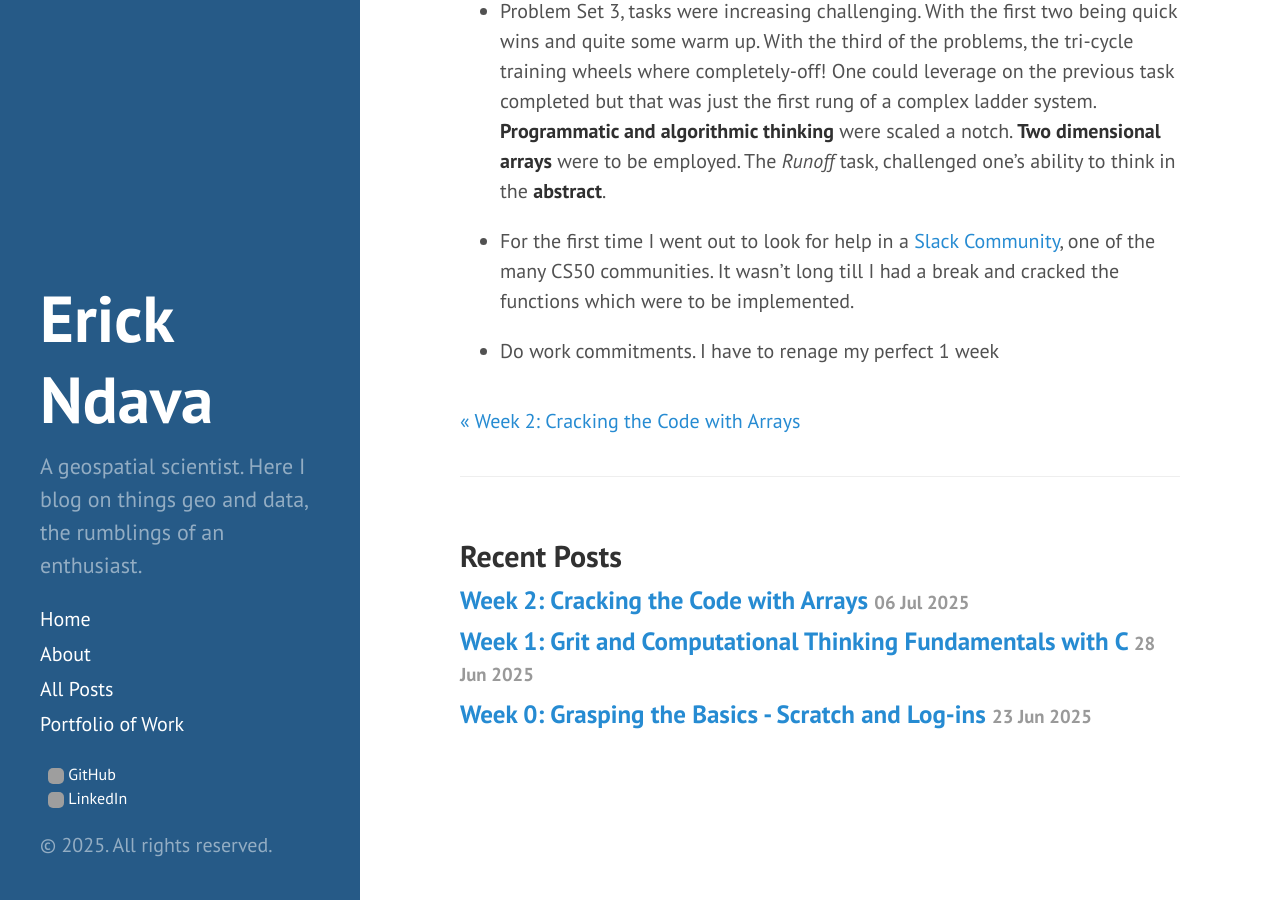
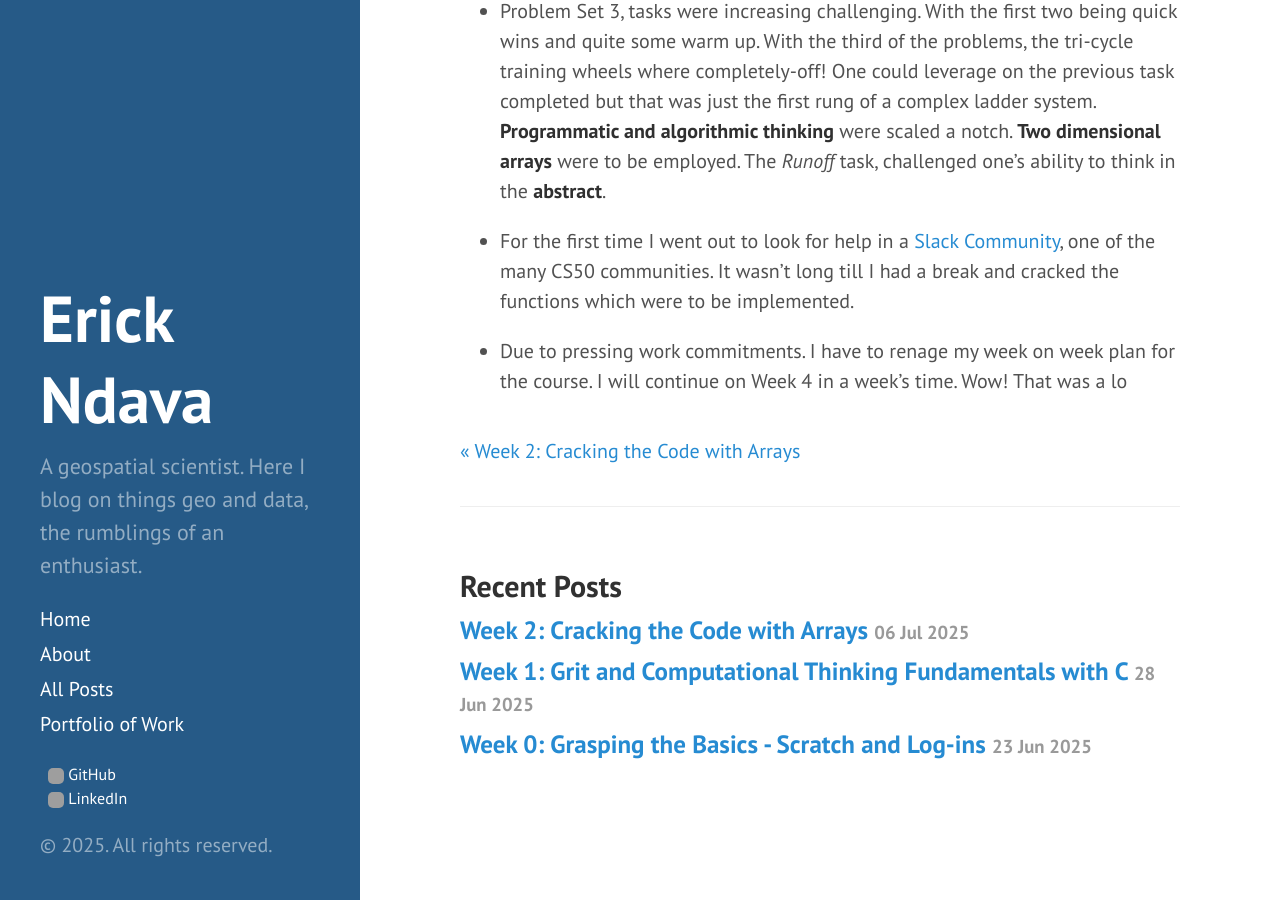
Before and after one commit to erickndava/erickndava.github.io, a Jekyll site: the page built from _posts/2025-07-16-Week-3-Surviving-Algorithms-and-Running-Elections.md, in a window 1280 px wide and 900 px high, scrolled down 1232 px. Built offline with Jekyll 4.4.1, drawn with Linux system fonts in a browser that asks for light colours; grey boxes are pictures that could not be loaded.

Commit message:
_posts/2025-07-16-Week-3-Surviving-Algorithms-and-Running-Elections.md updated from https://stackedit.io/

```diff
--- a/_posts/2025-07-16-Week-3-Surviving-Algorithms-and-Running-Elections.md
+++ b/_posts/2025-07-16-Week-3-Surviving-Algorithms-and-Running-Elections.md
@@ -28,7 +28,7 @@ While working through the Problem Set 3, the small wins really kept the morale a
 
 - For the first time I went out to look for help in a [Slack Community](https://cs50.edx.org/slack), one of the many CS50 communities. It wasn't long till I had a break and cracked the functions which were to be implemented.
 
--  Do work commitments. I have to renage my perfect 1 week
+-  Due to pressing work commitments. I have to renage my week on week plan for the course. I will continue on Week 4 in a week's time. Wow! That was a lo
 <!--stackedit_data:
-eyJoaXN0b3J5IjpbMTIxMjE3MzQ5M119
+eyJoaXN0b3J5IjpbLTIxNjI4NDgyOV19
 -->
```
